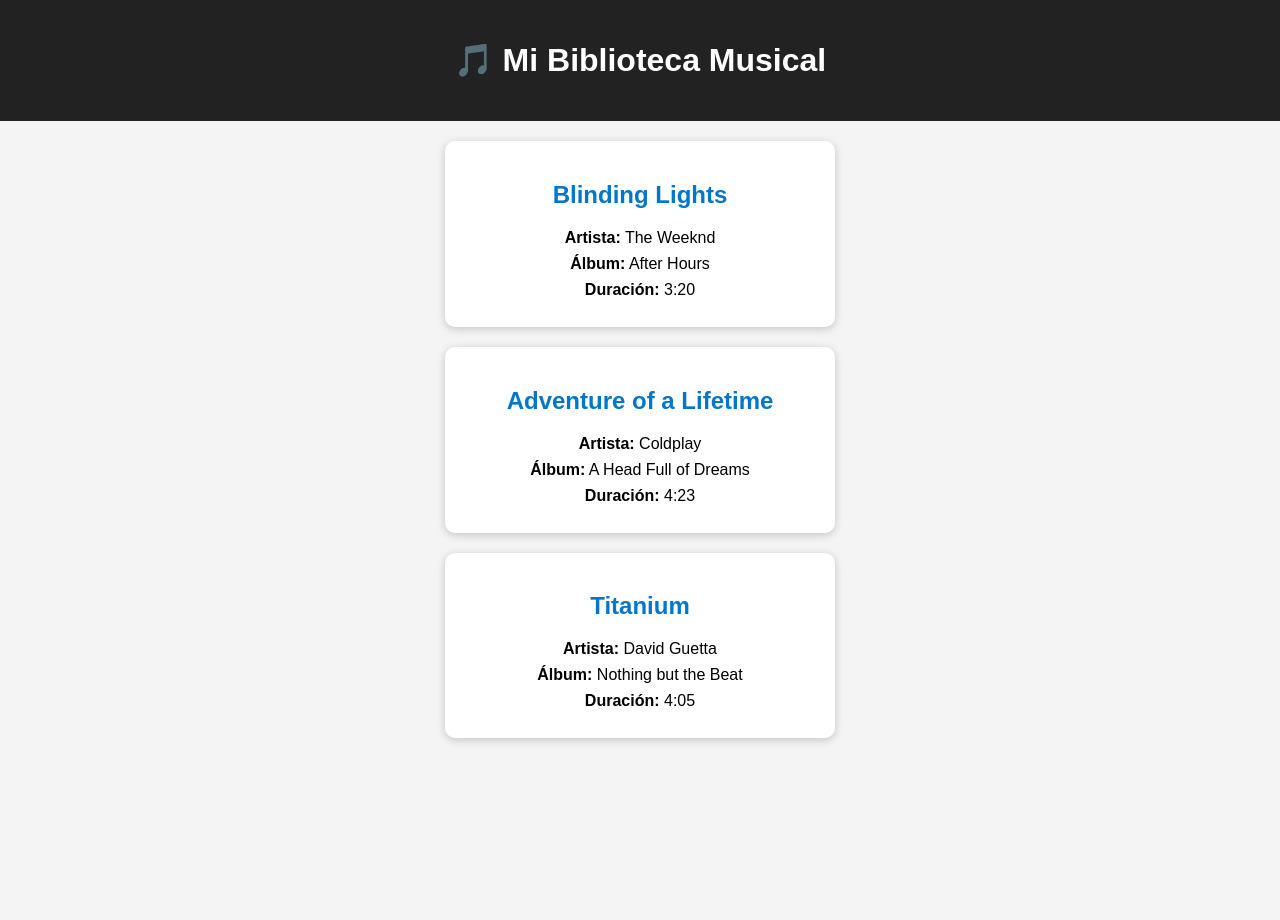
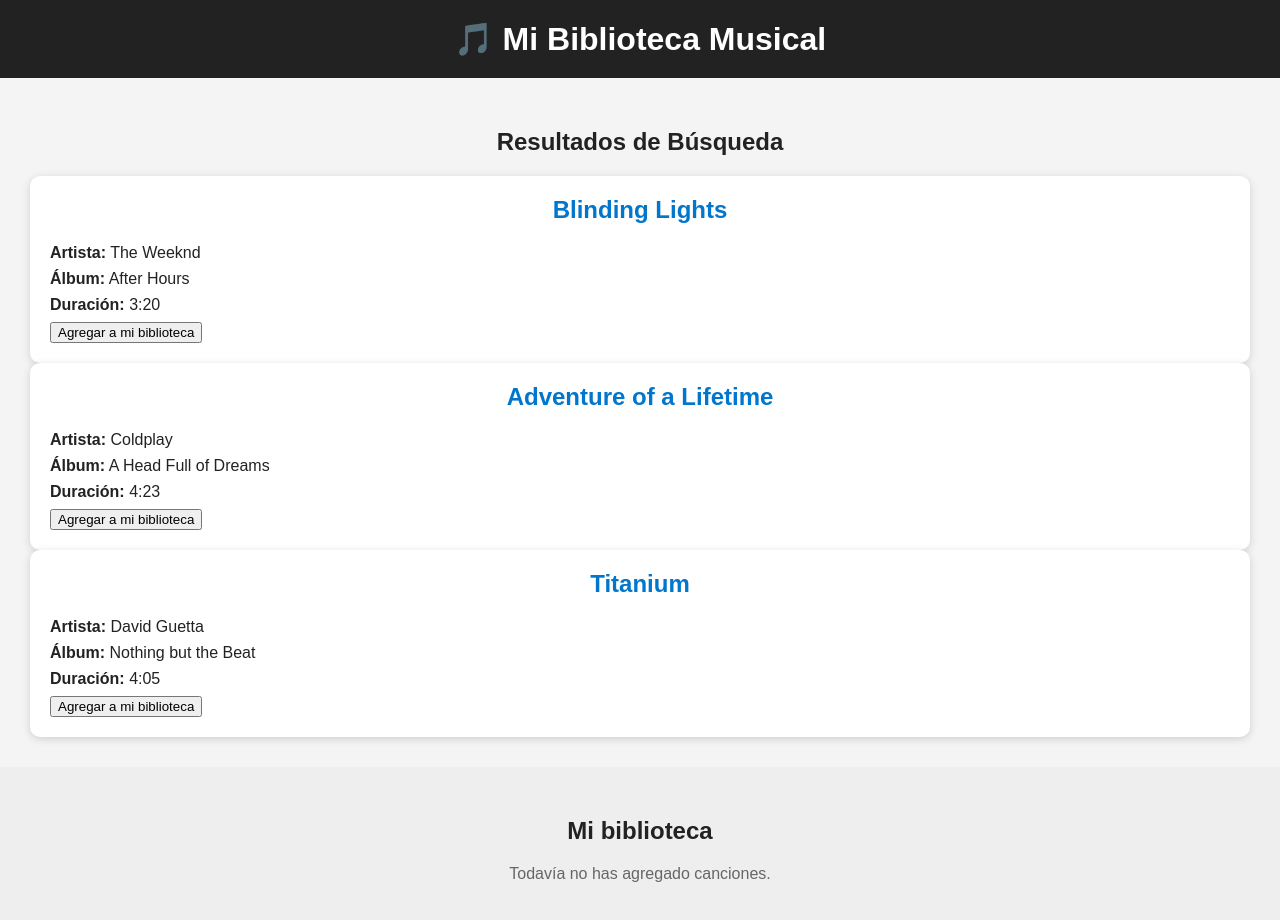
Before and after one commit to naoyrj/react-music-app, a React (Create React App) app: page / in a window 1280 px wide. Shown: the top 920 px of the page. Before the commit the page ends 800 px from the top, so only its background shows below. Built offline with nearby package versions, Linux system fonts and the light colour scheme.

Commit message:
Agregar biblioteca y resultados de busqueda

```diff
--- a/src/App.css
+++ b/src/App.css
@@ -1,32 +1,18 @@
+* {
+  box-sizing: border-box;
+}
+
 body {
   margin: 0;
   font-family: Arial, Helvetica, sans-serif;
   background-color: #f4f4f4;
+  color: #222;
 }
 
 .App {
-  text-align: center;
+  min-height: 100vh;
 }
 
-.header {
-  background-color: #222;
-  color: white;
-  padding: 20px;
+main {
+  width: 100%;
 }
-
-.song {
-  background: white;
-  width: 350px;
-  margin: 20px auto;
-  padding: 20px;
-  border-radius: 10px;
-  box-shadow: 0 2px 8px rgba(0, 0, 0, 0.2);
-}
-
-.song h2 {
-  color: #0077cc;
-}
-
-.song p {
-  margin: 8px 0;
-}
--- a/src/App.js
+++ b/src/App.js
@@ -1,43 +1,65 @@
-import React from "react";
-import Header from "./components/header";
-import Song from "./components/song";
+import React, { useEffect, useState } from "react";
+import Header from "./components/Header/Header";
+import SearchResults from "./components/SearchResults/SearchResults";
+import Library from "./components/Library/Library";
 import "./App.css";
 
-class App extends React.Component {
-  componentDidMount() {
-    console.log("La aplicación se ha cargado correctamente.");
+function App() {
+  const [searchResults] = useState([
+    {
+      id: 1,
+      title: "Blinding Lights",
+      artist: "The Weeknd",
+      album: "After Hours",
+      duration: "3:20"
+    },
+    {
+      id: 2,
+      title: "Adventure of a Lifetime",
+      artist: "Coldplay",
+      album: "A Head Full of Dreams",
+      duration: "4:23"
+    },
+    {
+      id: 3,
+      title: "Titanium",
+      artist: "David Guetta",
+      album: "Nothing but the Beat",
+      duration: "4:05"
     }
+  ]);
 
-  render() {
+  const [library, setLibrary] = useState([]);
+
+  const addToLibrary = (song) => {
+    const alreadyAdded = library.some(
+      (librarySong) => librarySong.id === song.id
+    );
+
+    if (!alreadyAdded) {
+      setLibrary([...library, song]);
+    }
+  };
+
+  useEffect(() => {
+    console.log("La biblioteca se ha actualizado.");
+    console.log("Canciones en la biblioteca:", library);
+  }, [library]);
+
   return (
     <div className="App">
-        <Header />
+      <Header title="🎵 Mi Biblioteca Musical" />
 
       <main>
-          <Song
-            title="Blinding Lights"
-            artist="The Weeknd"
-            album="After Hours"
-            duration="3:20"
+        <SearchResults
+          songs={searchResults}
+          onAdd={addToLibrary}
         />
 
-          <Song
-            title="Adventure of a Lifetime"
-            artist="Coldplay"
-            album="A Head Full of Dreams"
-            duration="4:23"
-          />
-
-          <Song
-            title="Titanium"
-            artist="David Guetta"
-            album="Nothing but the Beat"
-            duration="4:05"
-          />
+        <Library songs={library} />
       </main>
     </div>
   );
 }
-}
 
 export default App;
--- /dev/null
+++ b/src/components/Header/Header.js
@@ -0,0 +1,12 @@
+import React from "react";
+import "./styles.css";
+
+function Header ({title}) {
+    return (
+        <header className="header">
+            <h1>{title}</h1>
+        </header>
+    );
+}
+
+export default Header;
--- /dev/null
+++ b/src/components/Header/styles.css
@@ -0,0 +1,10 @@
+.header {
+    background-color: #222;
+    color: white;
+    padding: 20px;
+    text-align: center;
+}
+
+.header h1{
+    margin: 0;
+}
--- /dev/null
+++ b/src/components/Library/Library.js
@@ -0,0 +1,32 @@
+import React from "react";
+import Song from "../Song/Song";
+import "./styles.css";
+
+function Library({ songs }) {
+  return (
+    <section className="library">
+      <h2>Mi biblioteca</h2>
+
+      {songs.length === 0 ? (
+        <p className="library__empty">
+          Todavía no has agregado canciones.
+        </p>
+      ) : (
+        <div className="library__list">
+          {songs.map((song) => (
+            <Song
+              key={song.id}
+              title={song.title}
+              artist={song.artist}
+              album={song.album}
+              duration={song.duration}
+              showButton={false}
+            />
+          ))}
+        </div>
+      )}
+    </section>
+  );
+}
+
+export default Library;
--- /dev/null
+++ b/src/components/Library/styles.css
@@ -0,0 +1,32 @@
+.library {
+  padding: 30px;
+  background-color: #eeeeee;
+}
+
+.library h2 {
+  text-align: center;
+  margin-bottom: 20px;
+}
+
+.library__list {
+  display: grid;
+  grid-template-columns: repeat(3, 1fr);
+  gap: 20px;
+}
+
+.library__empty {
+  text-align: center;
+  color: #666;
+}
+
+@media (max-width: 900px) {
+  .library__list {
+    grid-template-columns: repeat(2, 1fr);
+  }
+}
+
+@media (max-width: 600px) {
+  .library__list {
+    grid-template-columns: 1fr;
+  }
+}
--- /dev/null
+++ b/src/components/SearchResults/SearchResults.js
@@ -0,0 +1,27 @@
+import React from "react";
+import Song from "../Song/Song";
+import "./styles.css"
+
+function SearchResults ({songs, onAdd}) {
+    return (
+        <section className="search-results">
+            <h2>Resultados de Búsqueda</h2>
+
+            <div className="search-Results_list">
+                {songs.map ((song) => (
+                    <Song
+                    key={song.id}
+                    title={song.title}
+                    artist={song.artist}
+                    album={song.album}
+                    duration={song.duration}
+                    showButton={true}
+                    onAdd={()=> onAdd(song)}
+                    />
+                ))}
+            </div>
+        </section>
+    );
+}
+
+export default SearchResults;
--- /dev/null
+++ b/src/components/SearchResults/styles.css
@@ -0,0 +1,26 @@
+.search-results {
+    padding: 30px;
+}
+
+.search-results h2{
+    text-align: center;
+    margin-bottom: 20px;
+}
+
+.search-results_list {
+    display: grid;
+    grid-template-columns: repeat (3, 1fr);
+    gap: 20px;
+}
+
+@media (max-width: 900px) {
+    .search-results_list {
+        grid-template-columns: repeat (2, 1fr);
+    }
+}
+
+@media (max-width: 600px) {
+    .search-results_list {
+        grid-template-columns: 1fr;
+    }
+}
--- /dev/null
+++ b/src/components/Song/Song.js
@@ -0,0 +1,21 @@
+import React from "react";
+import "./styles.css";
+
+function Song({ title, artist, album, duration, onAdd, showButton }) {
+  return (
+    <article className="song">
+      <h2>{title}</h2>
+      <p><strong>Artista:</strong> {artist}</p>
+      <p><strong>Álbum:</strong> {album}</p>
+      <p><strong>Duración:</strong> {duration}</p>
+
+      {showButton && (
+        <button className="song__button" onClick={onAdd}>
+          Agregar a mi biblioteca
+        </button>
+      )}
+    </article>
+  );
+}
+
+export default Song;
--- /dev/null
+++ b/src/components/Song/styles.css
@@ -0,0 +1,29 @@
+.song {
+    background-color: white;
+    padding: 20px;
+    border-radius: 10px;
+    box-shadow: 0 2px 8px rgba(0, 0, 0, 0.15);
+}
+
+.song h2{
+    margin-top: 0;
+    color: #0077cc;
+}
+
+.song p{
+    margin: 8px 0;
+}
+
+.song_button {
+    margin-top: 12px;
+    padding: 10px 16px;
+    border: none;
+    border-radius: 6px;
+    background-color: #0077cc;
+    color: white;
+    cursor: pointer;
+}
+
+.song_button:hover {
+    background-color: #005fa3;
+}
```
Lines whose indentation alone changed are shown as unchanged.
